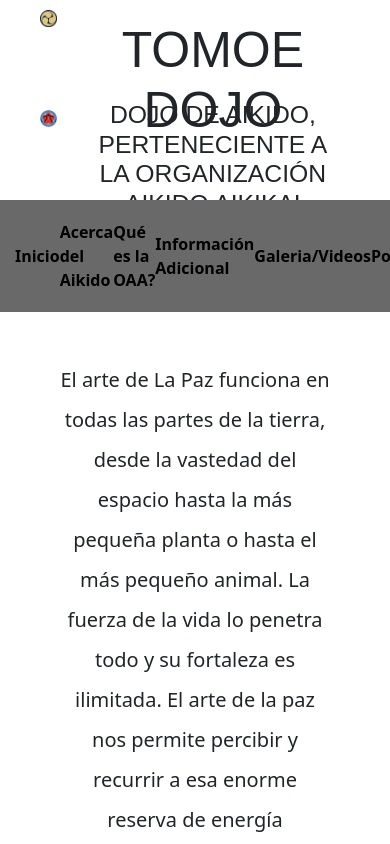
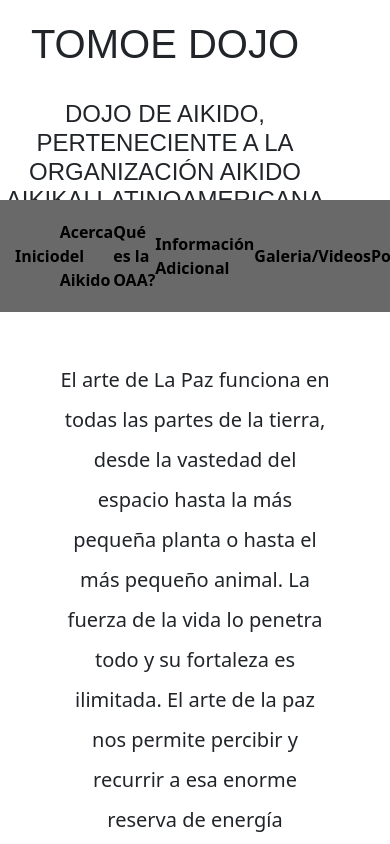
Before and after one commit to diegodilonardo/tomoe_dojo, a plain HTML site: page index.html in a window 390 px wide. Shown: the top 844 px of the page. Drawn offline with nearby package versions, Linux system fonts and the light colour scheme.

Commit message:
commit entrega 3

```diff
--- a/css/styles.css
+++ b/css/styles.css
@@ -321,13 +321,14 @@
     .logos_titulos{
         display: grid;
         grid-template-rows: repeat(2,100px);
-        grid-template-columns: 1fr 2fr;
+        grid-template-columns: 1fr;
         grid-template-areas:
-        'logo_tomoe titulo1'
-        'logo_oaal titulo2';
+        'titulo1'
+        'titulo2';
     }
 
     .caja_logo_tomoe img {
+        display:none;
         width: 60%;
         margin: auto;
         padding-top: 10px;
@@ -335,6 +336,7 @@
     }
 
     .caja_logo_oaal img {
+        display:none;
         width: 60%;
         margin: auto;
         padding-top: 10px;
@@ -343,8 +345,10 @@
 
     .titulo1 {
         margin-right: 60px;
+        font-size: 250%;
     }
     .titulo2 {
         margin-right: 60px;
+        font-size: 150%
     }
 }
```
